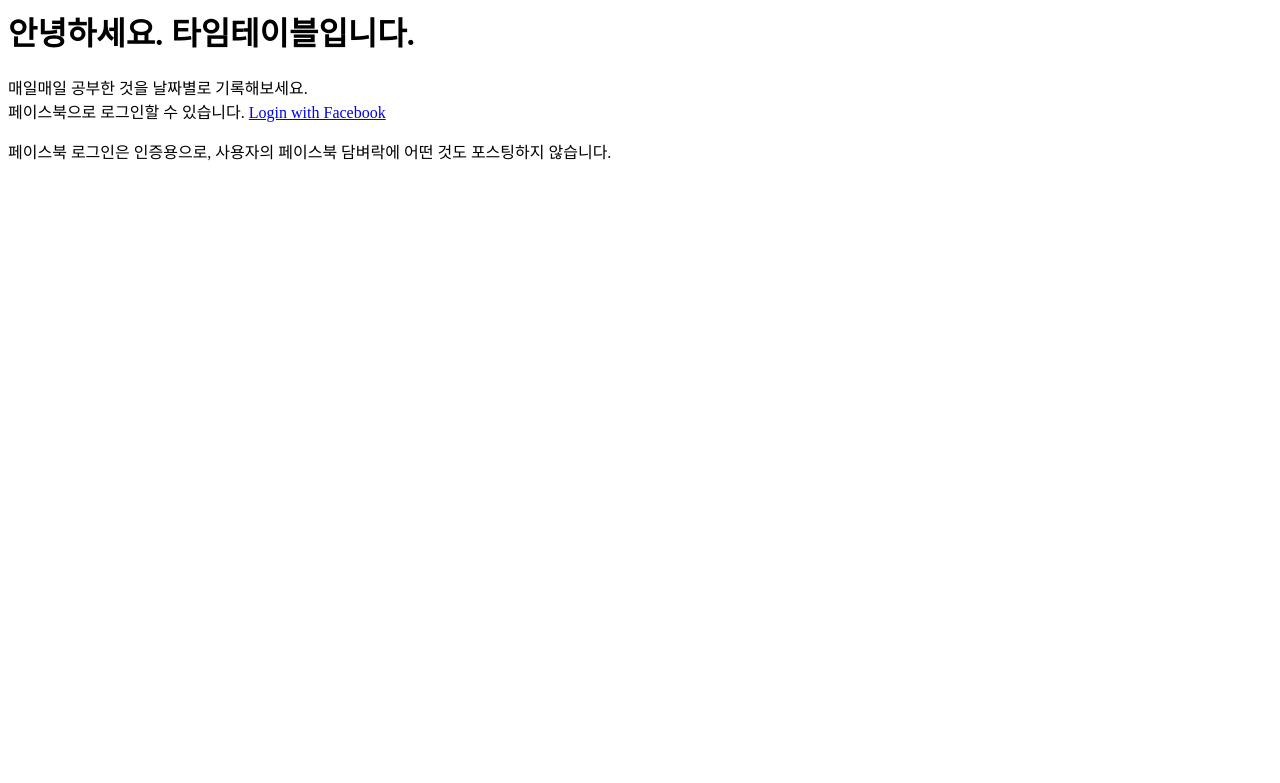
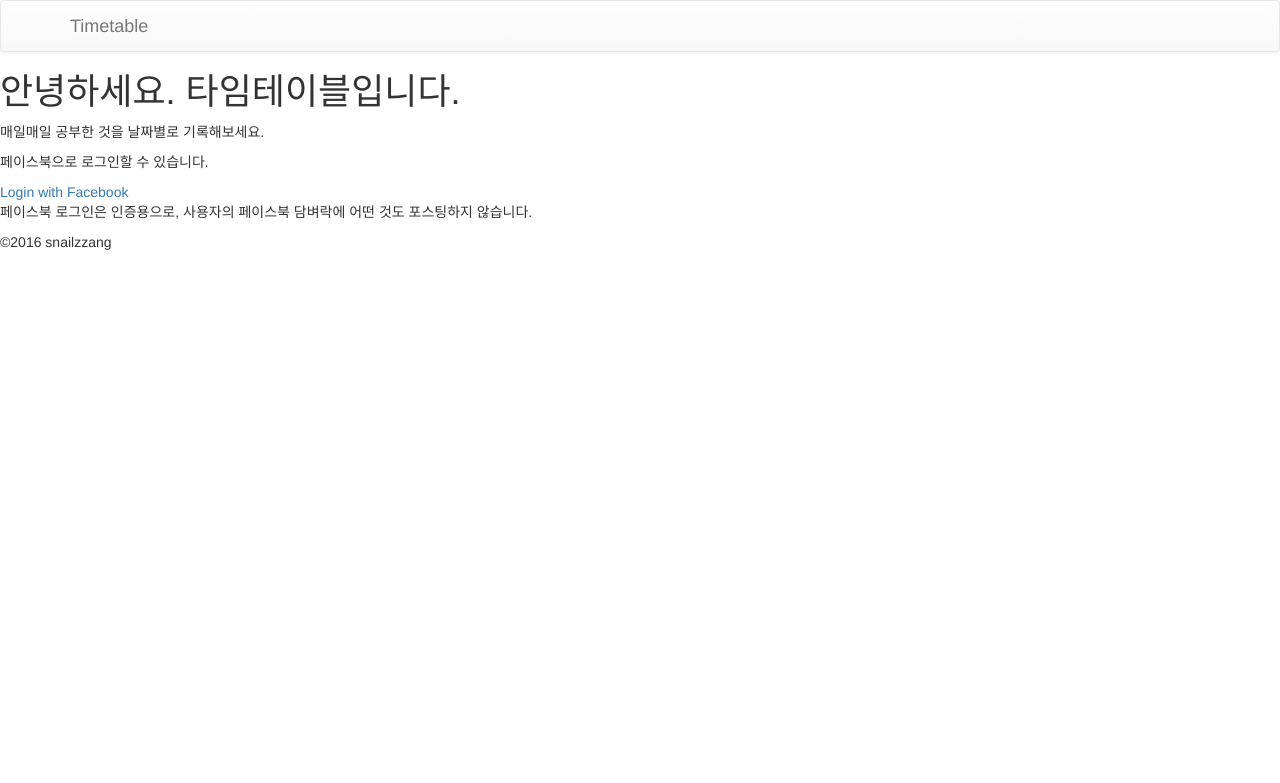
Before and after one commit to eunjungchoi/timetable, a Django app: template timeline/templates/timeline/login.html in a window 1280 px wide. Shown: the top 783 px of the page. Run offline with Django 3.2, Linux system fonts and the light colour scheme; the template is opened without the code that fills it, so the values that code supplies are empty; some libraries are stand-ins or nearby versions.

Commit message:
base.html templates

```diff
--- /dev/null
+++ b/timeline/templates/timeline/base.html
@@ -0,0 +1,44 @@
+<!DOCTYPE html>
+<html lang="en">
+
+<head>
+	{% load staticfiles %}
+    <meta charset="utf-8">
+    <meta http-equiv="X-UA-Compatible" content="IE=edge">
+    <meta name="viewport" content="width=device-width, initial-scale=1">
+	<link rel="stylesheet" href="{% static "css/bootstrap.min.css" %}">
+	<link rel="stylesheet" href="{% static "css/bootstrap-theme.min.css" %}">
+	<title>
+		{% block title %}
+			Timetable
+		{% endblock %}
+	</title>
+</head>
+
+<body style="margin-bottom:60px">
+
+	<nav id="nav" class="navbar navbar-default">
+		{% block sidebar %}
+		<div class="container">
+	  		<div class="navbar-header">
+	    		<a class="navbar-brand" href="/">Timetable</a>
+			</div>
+			<p class="navbar-text navbar-right">{{ user.username }} 님이 로그인하셨습니다. <a href="{% url 'log_out' %}" class="navbar-link">로그아웃</a></p>
+		</div>
+		{% endblock %}
+	</nav>
+
+	<div id="content">
+		{% block content %}
+		{% endblock %}
+	</div>
+
+	<div id="footer">
+		{% block footer %}
+		©2016 snailzzang
+		{% endblock %}
+	</div>
+<script>
+</script>
+</body>
+</html>
--- a/timeline/templates/timeline/index.html
+++ b/timeline/templates/timeline/index.html
@@ -9,13 +9,7 @@
 
 	<link rel="stylesheet" href="{% static "css/bootstrap.min.css" %}">
 	<link rel="stylesheet" href="{% static "css/bootstrap-theme.min.css" %}">
-<!-- 	<link rel="stylesheet" href="{% static "js/bootstrap.min.js" %}">
- -->	<!-- <style>
-		.row {width:1200px;margin:auto auto 40px auto;}
 
-		.form label {display:inline-block;width:80px;}
-		.form label .category {display:inline-block;width:40px;}
-	</style> -->
 </head>
 <body style="margin-bottom:60px">
 <nav class="navbar navbar-default">
--- a/timeline/templates/timeline/login.html
+++ b/timeline/templates/timeline/login.html
@@ -1,13 +1,17 @@
-<h1>안녕하세요. 타임테이블입니다. </h1>
-매일매일 공부한 것을 날짜별로 기록해보세요. <br>
+{% extends "base.html" %}
 
-페이스북으로 로그인할 수 있습니다.
+{% block sidebar %}
+		<div class="container">
+	  		<div class="navbar-header">
+	    		<a class="navbar-brand" href="/">Timetable</a>
+			</div>
+		</div>
+{% endblock %}
 
-
-<a href="{% url 'social:begin' 'facebook' %}?next={% url 'index' %}">Login with Facebook</a>
-
-
-
-
-<p>페이스북 로그인은 인증용으로,
-사용자의 페이스북 담벼락에 어떤 것도 포스팅하지 않습니다.</p>
+{% block content %}
+	<h1>안녕하세요. 타임테이블입니다. </h1>
+	<p>매일매일 공부한 것을 날짜별로 기록해보세요. </p>
+	<p>페이스북으로 로그인할 수 있습니다. </p>
+	<a href="{% url 'social:begin' 'facebook' %}?next={% url 'index' %}">Login with Facebook</a>
+	<p>페이스북 로그인은 인증용으로, 사용자의 페이스북 담벼락에 어떤 것도 포스팅하지 않습니다.</p>
+{% endblock content %}
```
